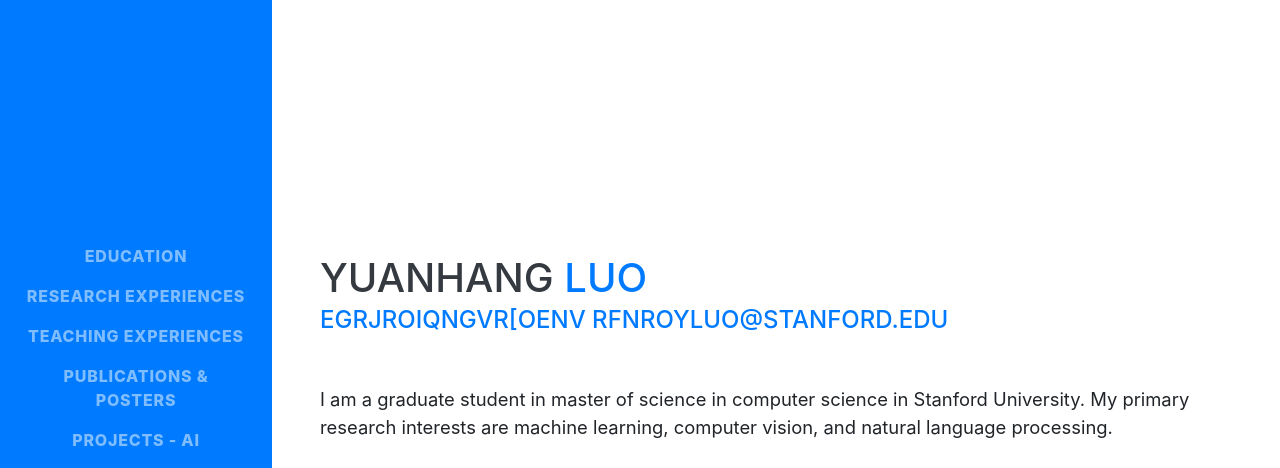
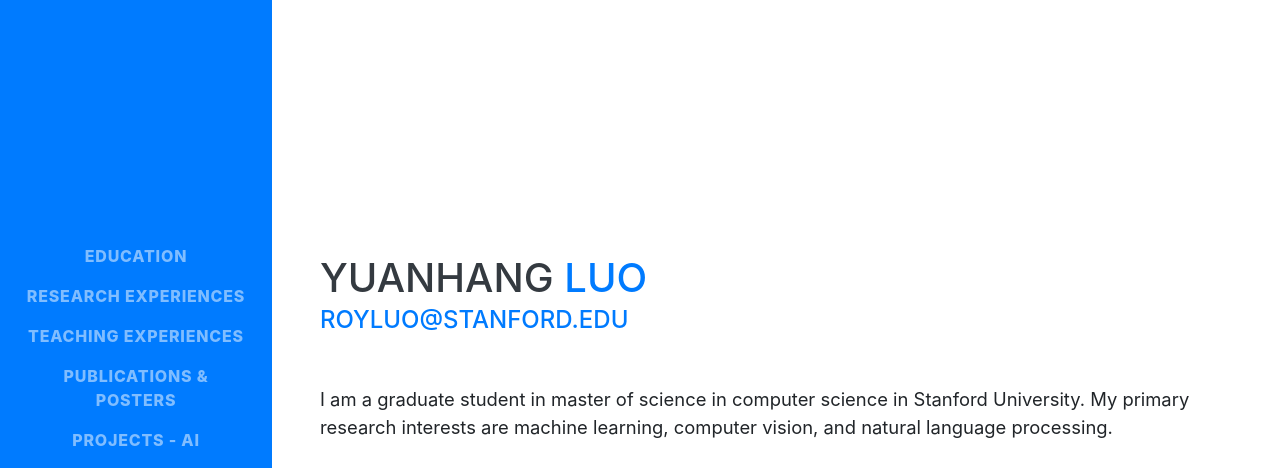
Before and after one commit to sparkroy/sparkroy.github.io, a website with bundled scripts: page index.html in a window 1280 px wide. Shown: the top 468 px of the page. Built offline with nearby package versions, Linux system fonts and the light colour scheme; a web font is replaced by a local one.

Commit message:
Update index.html

```diff
--- a/index.html
+++ b/index.html
@@ -75,7 +75,7 @@
           <span class="text-primary">Luo</span>
         </h1>
         <div class="subheading mb-5">
-          <a href="mailto:royluo@stanford.edu">egrjroiqngvr[oenv rfnroyluo@stanford.edu</a>
+          <a href="mailto:royluo@stanford.edu">royluo@stanford.edu</a>
         </div>
         <p class="lead mb-5">I am a graduate student in master of science in computer science in Stanford University. My primary research interests are machine learning, computer vision, and natural language processing. </p>
         <div class="social-icons">
```
